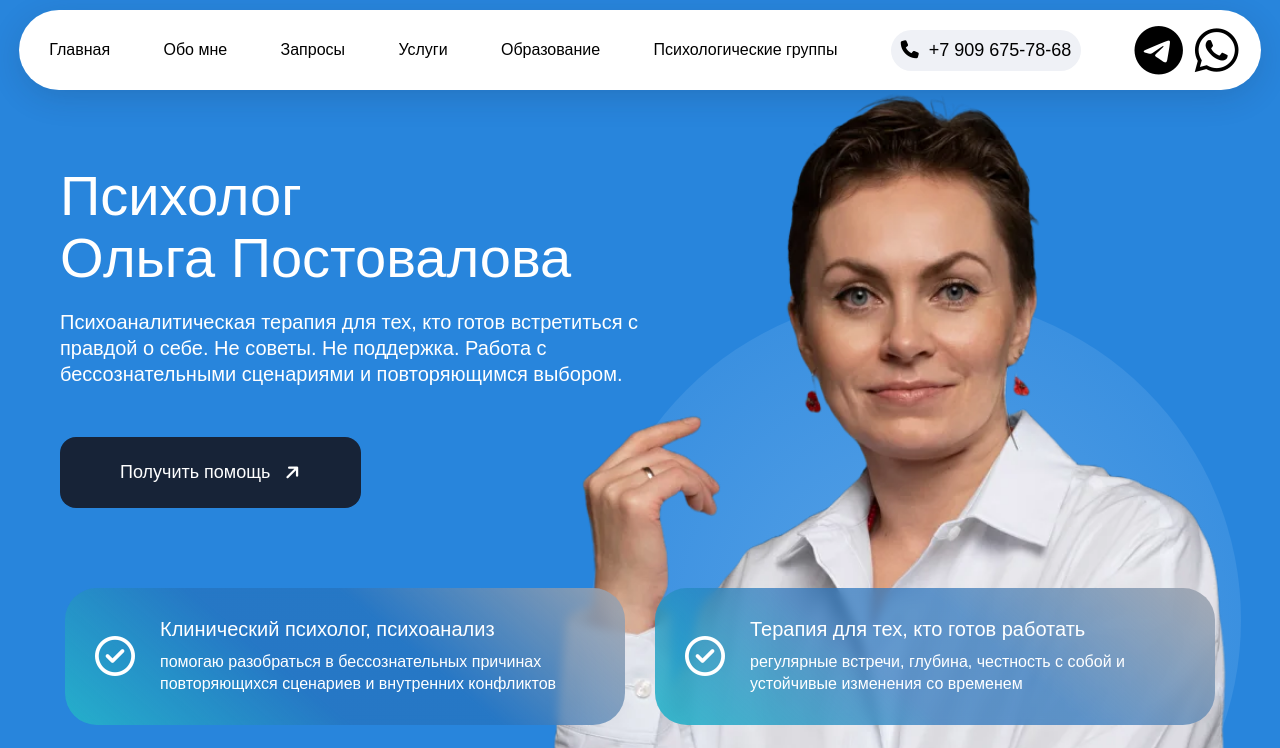
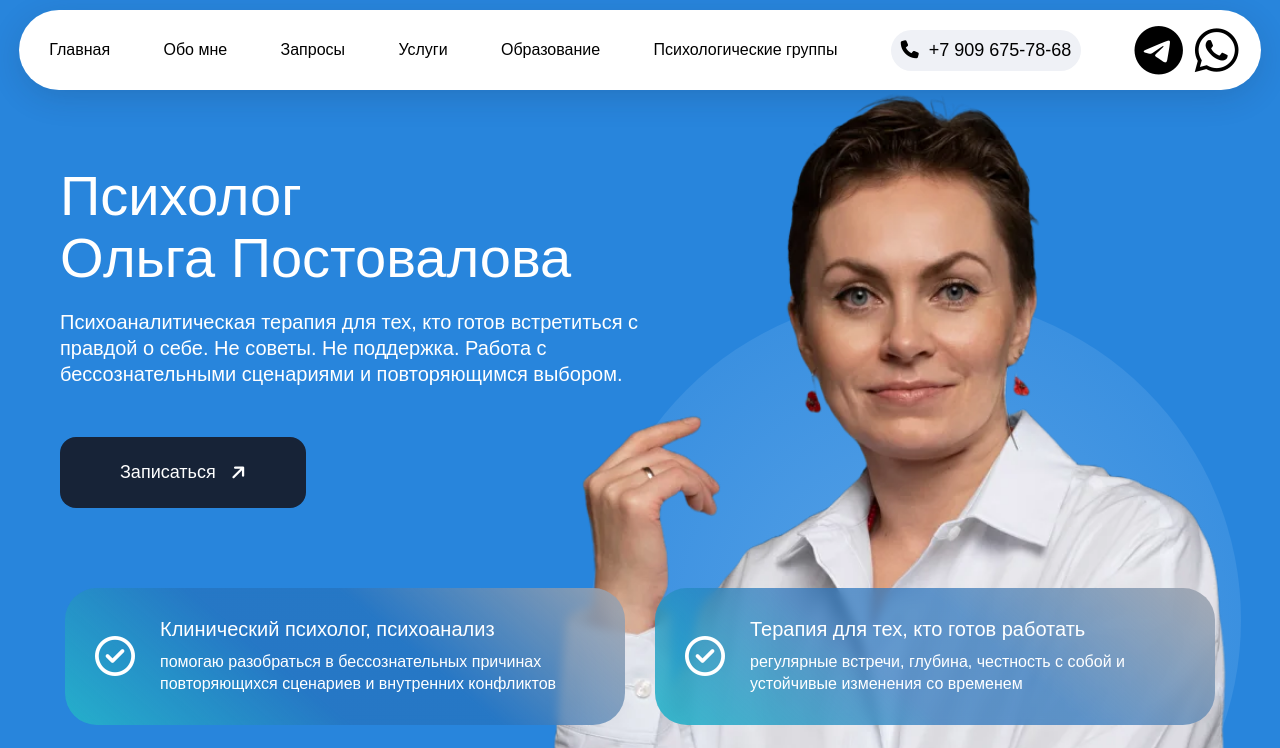
Before and after one commit to Nepike/work_postovalova, a Django app: page /home/ in a window 1280 px wide. Shown: the top 748 px of the page. Run offline with Django 5.2, Linux system fonts and the light colour scheme; some libraries are stand-ins or nearby versions; some web fonts are replaced.

Commit message:
refactor2

```diff
--- a/core/templates/core/groups.html
+++ b/core/templates/core/groups.html
@@ -183,7 +183,7 @@
 							<div class="more-line">Сайт разработал: <a href="https://github.com/Nepike" target="_blank">Nepike</a></div>
 							<div class="more-line">© olgapostovalova.ru, 2026</div>
 						</div>
-						<div class="more-line"><a id="get-help-button">Получить помощь <i class="fa-solid fa-arrow-up-right-from-square"></i></a></div>
+						<div class="more-line"><a id="get-help-button">Записаться <i class="fa-solid fa-arrow-up-right-from-square"></i></a></div>
 					</div>
 				</div>
 			</div>
--- a/core/templates/core/home.html
+++ b/core/templates/core/home.html
@@ -116,7 +116,7 @@
 					<div class="description">
 					    Психоаналитическая терапия для тех, кто готов встретиться с правдой о себе. Не советы. Не поддержка. Работа с бессознательными сценариями и повторяющимся выбором.
                     </div>
-					<a class="help-button">Получить помощь <i class="fa-solid fa-arrow-right"></i></a>
+					<a class="help-button">Записаться <i class="fa-solid fa-arrow-right"></i></a>
 				</div>
 				<div id="quotes-wrapper">
 					<div class="quote-block">
```
